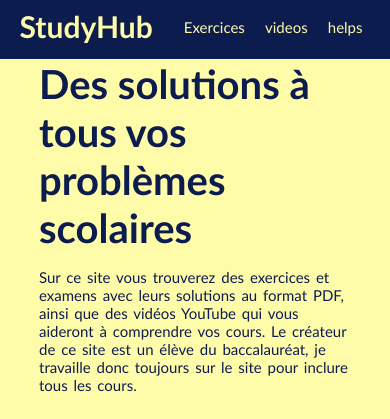
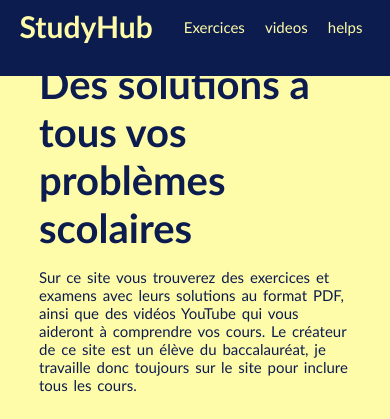
Before and after one commit to METEOR-0X/StudyHub, a plain HTML site: page index.html in a window 390 px wide. Shown: the top 419 px of the page. Drawn offline with Linux system fonts and the light colour scheme.

Commit message:
Update style.css

```diff
--- a/style.css
+++ b/style.css
@@ -124,7 +124,7 @@ h1, p {
 
 @media screen and (max-width: 425px) and (min-width: 320px) {
     .contener {
-        height: 7%;
+        height: 9%;
     }
 
     nav {
```
